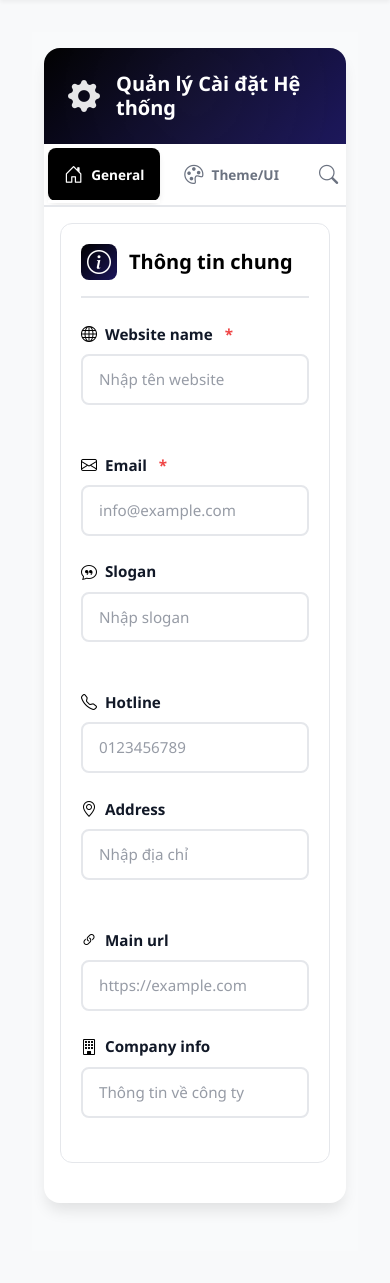
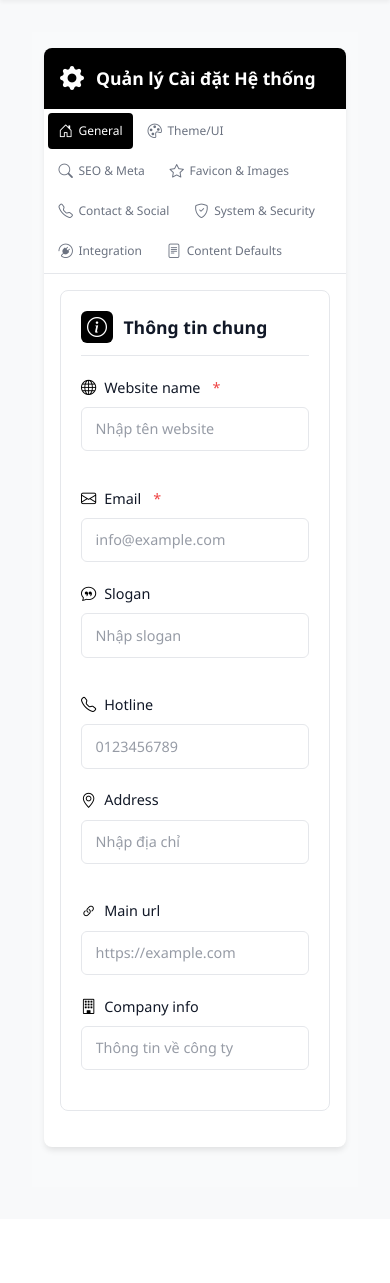
Before and after one commit to VuHoangITer/Bricon, a Python web app: template app/templates/admin/settings.html in a window 390 px wide. Shown: the part 106-1389 px from the top of the page. After the commit the page ends 1258 px from the top, so only its background shows below. Run offline with Jinja, Linux system fonts and the light colour scheme; the template is opened without the code that fills it, so the values that code supplies are empty, except form fields; tables that the repository leaves empty hold one stand-in row (values such as "Sample post"); form fields are guessed from the names that the template uses.

Commit message:
chỉnh sửa giao diện setting

```diff
--- a/app/static/css/admin-settings.css
+++ b/app/static/css/admin-settings.css
@@ -21,7 +21,6 @@
   --shadow-md: 0 4px 6px -1px rgba(0, 0, 0, 0.1);
   --shadow-lg: 0 10px 15px -3px rgba(0, 0, 0, 0.1);
   --shadow-xl: 0 20px 25px -5px rgba(0, 0, 0, 0.1);
-  --transition: all 0.3s cubic-bezier(0.4, 0, 0.2, 1);
 }
 
 /* ============ DARK MODE SUPPORT ============ */
@@ -46,123 +45,61 @@
 /* ============ CARD STYLING ============ */
 .settings-card {
   background: var(--card-bg);
-  border-radius: 16px;
-  box-shadow: var(--shadow-lg);
+  border-radius: 8px;
+  box-shadow: var(--shadow-md);
   overflow: hidden;
-  margin-bottom: 2rem;
-  transition: var(--transition);
-}
-
-.settings-card:hover {
-  box-shadow: var(--shadow-xl);
-  transform: translateY(-2px);
+  margin-bottom: 1.5rem;
 }
 
 /* ============ CARD HEADER ============ */
 .settings-card-header {
-  background: linear-gradient(
-    135deg,
-    var(--primary-color) 0%,
-    var(--primary-hover) 100%
-  );
+  background: var(--primary-color);
   color: white;
-  padding: 2rem;
-  position: relative;
-  overflow: hidden;
-}
-
-.settings-card-header::before {
-  content: "";
-  position: absolute;
-  top: -50%;
-  right: -50%;
-  width: 200%;
-  height: 200%;
-  background: radial-gradient(
-    circle,
-    rgba(255, 255, 255, 0.1) 0%,
-    transparent 70%
-  );
-  animation: pulse 4s ease-in-out infinite;
-}
-
-@keyframes pulse {
-  0%,
-  100% {
-    transform: scale(1);
-    opacity: 0.5;
-  }
-  50% {
-    transform: scale(1.1);
-    opacity: 0.3;
-  }
+  padding: 1.25rem 1.5rem;
 }
 
 .settings-card-header h3 {
-  font-size: 1.75rem;
-  font-weight: 700;
+  font-size: 1.25rem;
+  font-weight: 600;
   margin: 0;
-  position: relative;
-  z-index: 1;
   display: flex;
   align-items: center;
-  gap: 1rem;
+  gap: 0.75rem;
 }
 
 .settings-card-header h3 i {
-  font-size: 2rem;
-  opacity: 0.9;
+  font-size: 1.5rem;
 }
 
 /* ============ NAVIGATION TABS ============ */
 .settings-tabs {
   background: var(--card-bg);
-  border-bottom: 2px solid var(--border-color);
+  border-bottom: 1px solid var(--border-color);
   padding: 0.5rem 1rem;
   display: flex;
-  gap: 0.5rem;
+  gap: 0.25rem;
   overflow-x: auto;
-  scrollbar-width: thin;
-  scrollbar-color: #bfbfbf #f0f0f0;
-}
-
-.settings-tabs::-webkit-scrollbar {
-  height: 6px;
-}
-
-.settings-tabs::-webkit-scrollbar-track {
-  background: #f0f0f0;
-  border-radius: 3px;
-}
-
-.settings-tabs::-webkit-scrollbar-thumb {
-  background: #bfbfbf;
-  border-radius: 3px;
-}
-
-.settings-tabs::-webkit-scrollbar-thumb:hover {
-  background: #a6a6a6;
+  flex-wrap: wrap;
 }
 
 .settings-tab {
-  padding: 1rem 1.5rem;
+  padding: 0.5rem 1.25rem;
   border: none;
   background: transparent;
   color: var(--text-secondary);
-  font-weight: 600;
-  font-size: 0.95rem;
-  border-radius: 8px;
+  font-weight: 500;
+  font-size: 0.8rem;
+  border-radius: 4px;
   cursor: pointer;
-  transition: var(--transition);
-  position: relative;
   white-space: nowrap;
   display: flex;
   align-items: center;
-  gap: 0.5rem;
+  gap: 0.35rem;
+  flex-shrink: 0;
 }
 
 .settings-tab i {
-  font-size: 1.2rem;
+  font-size: 0.95rem;
 }
 
 .settings-tab:hover {
@@ -173,84 +110,63 @@
 .settings-tab.active {
   background: var(--primary-color);
   color: white;
-  box-shadow: var(--shadow-md);
-}
-
-.settings-tab.active::after {
-  content: "";
-  position: absolute;
-  bottom: -2px;
-  left: 0;
-  right: 0;
-  height: 3px;
-  background: white;
 }
 
 /* ============ TAB CONTENT ============ */
 .settings-tab-content {
-  padding: 2rem;
+  padding: 1.5rem;
 }
 
 .settings-section-card {
   background: var(--card-bg);
   border: 1px solid var(--border-color);
-  border-radius: 12px;
-  padding: 1.5rem;
-  margin-bottom: 1.5rem;
-  transition: var(--transition);
-}
-
-.settings-section-card:hover {
-  border-color: var(--primary-color);
-  box-shadow: var(--shadow-md);
+  border-radius: 8px;
+  padding: 1.25rem;
+  margin-bottom: 1.25rem;
 }
 
 .settings-section-title {
-  font-size: 1.25rem;
-  font-weight: 700;
-  color: var(--primary-color);
-  margin-bottom: 1.5rem;
+  font-size: 1.1rem;
+  font-weight: 600;
+  color: var(--text-primary);
+  margin-bottom: 1.25rem;
   display: flex;
   align-items: center;
-  gap: 0.75rem;
-  padding-bottom: 1rem;
-  border-bottom: 2px solid var(--border-color);
+  gap: 0.65rem;
+  padding-bottom: 0.75rem;
+  border-bottom: 1px solid var(--border-color);
 }
 
 .settings-section-title i {
-  font-size: 1.5rem;
-  width: 36px;
-  height: 36px;
+  font-size: 1.25rem;
+  width: 32px;
+  height: 32px;
   display: flex;
   align-items: center;
   justify-content: center;
-  background: linear-gradient(
-    135deg,
-    var(--primary-color),
-    var(--primary-hover)
-  );
+  background: var(--primary-color);
   color: white;
-  border-radius: 8px;
+  border-radius: 6px;
 }
 
 /* ============ FORM GROUPS ============ */
 .settings-form-group {
-  margin-bottom: 1.5rem;
+  margin-bottom: 1.25rem;
 }
 
 .settings-form-label {
-  font-weight: 600;
+  font-weight: 500;
   color: var(--text-primary);
   margin-bottom: 0.5rem;
   display: flex;
   align-items: center;
   gap: 0.5rem;
-  font-size: 0.95rem;
+  font-size: 0.9rem;
 }
 
 .settings-form-label i {
   color: var(--primary-color);
-  font-size: 1rem;
+  font-size: 0.95rem;
 }
 
 .settings-form-label .required {
@@ -260,11 +176,10 @@
 
 .settings-form-control {
   width: 100%;
-  padding: 0.75rem 1rem;
-  border: 2px solid var(--border-color);
-  border-radius: 8px;
-  font-size: 0.95rem;
-  transition: var(--transition);
+  padding: 0.65rem 0.85rem;
+  border: 1px solid var(--border-color);
+  border-radius: 6px;
+  font-size: 0.9rem;
   background: var(--card-bg);
   color: var(--text-primary);
 }
@@ -510,7 +414,7 @@ textarea.settings-form-control {
 /* ============ GRID LAYOUTS ============ */
 .settings-grid {
   display: grid;
-  gap: 1.5rem;
+  gap: 1rem;
 }
 
 .settings-grid-2 {
@@ -521,9 +425,21 @@ textarea.settings-form-control {
   grid-template-columns: repeat(3, 1fr);
 }
 
+/* Grid đặc biệt cho Content tab */
+.settings-content-grid {
+  display: grid;
+  grid-template-columns: 1fr 1fr;
+  gap: 1rem;
+}
+
+.settings-content-full {
+  grid-column: 1 / -1;
+}
+
 @media (max-width: 768px) {
   .settings-grid-2,
-  .settings-grid-3 {
+  .settings-grid-3,
+  .settings-content-grid {
     grid-template-columns: 1fr;
   }
 }
@@ -562,11 +473,11 @@ textarea.settings-form-control {
   }
 
   .settings-card-header {
-    padding: 1.5rem;
+    padding: 1rem;
   }
 
   .settings-card-header h3 {
-    font-size: 1.25rem;
+    font-size: 1.1rem;
   }
 
   .settings-tab-content {
@@ -587,8 +498,12 @@ textarea.settings-form-control {
   }
 
   .settings-tab {
-    padding: 0.75rem 1rem;
-    font-size: 0.85rem;
+    padding: 0.45rem 0.65rem;
+    font-size: 0.75rem;
+  }
+
+  .settings-tab i {
+    font-size: 0.9rem;
   }
 }
 
```
Also changed, not shown: other parts of app/static/css/admin-settings.css (+16 -45 lines), app/templates/admin/settings.html (+53 -66 lines).
